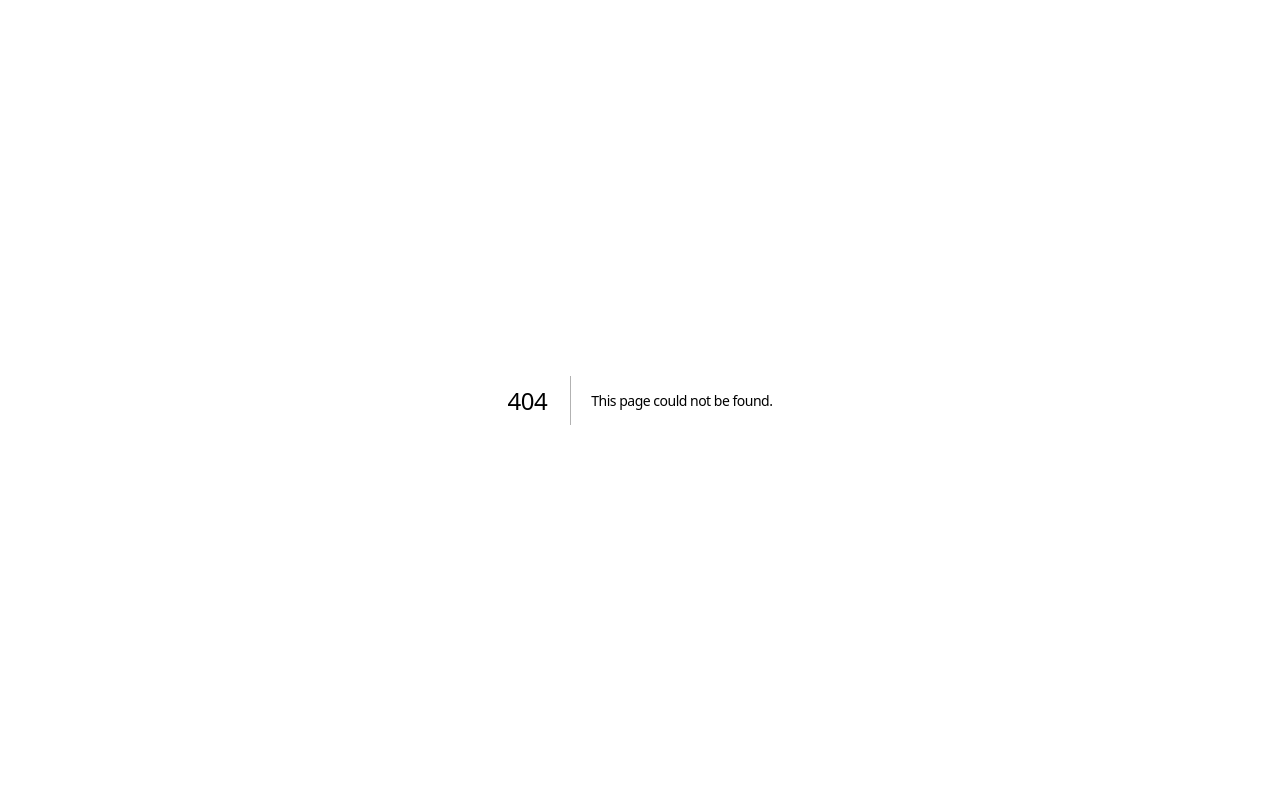
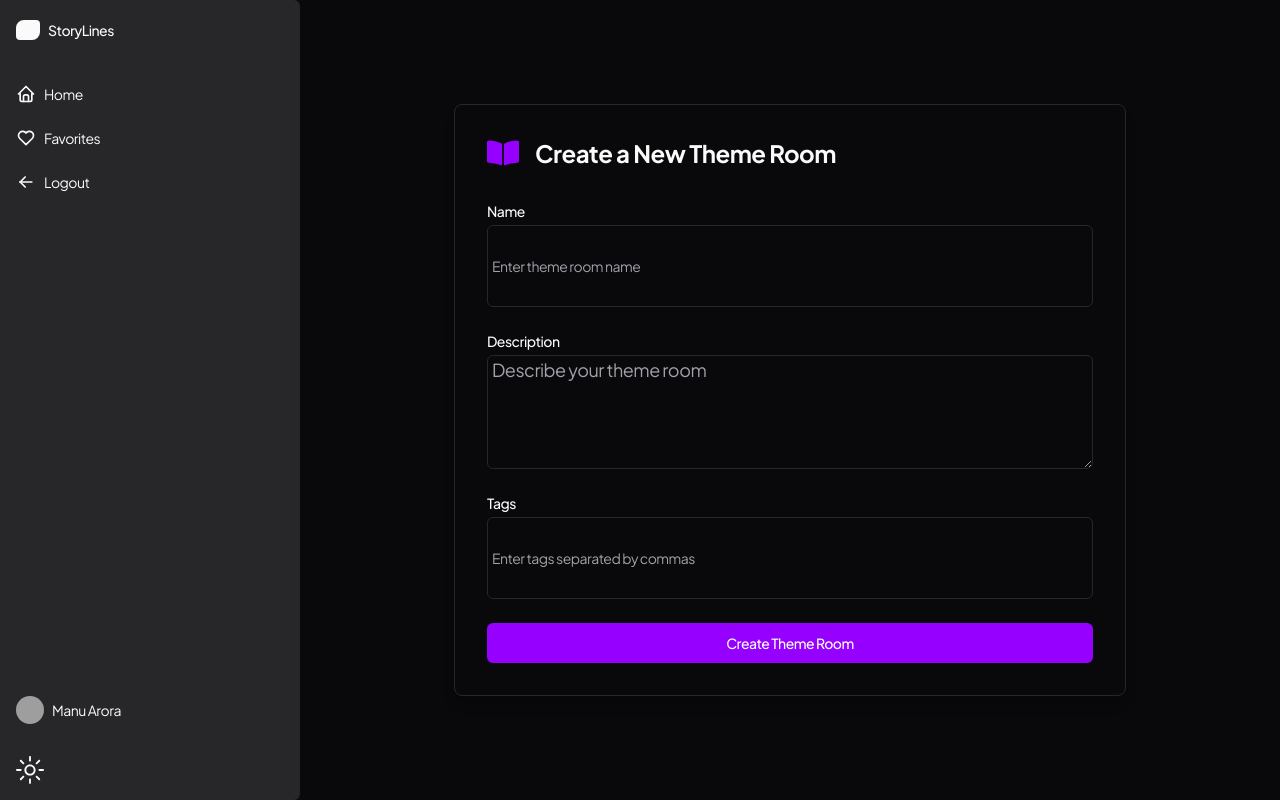
Before and after one commit to praneethravuri/storylines, a Next.js app: page /create-theme in a window 1280 px wide. Before the commit this address had no page. Built offline with nearby package versions, Linux system fonts and the light colour scheme; grey boxes are pictures that could not be loaded.

Commit message:
feat: theme room creation

```diff
--- /dev/null
+++ b/app/api/create-theme/route.ts
@@ -0,0 +1,33 @@
+import { NextRequest, NextResponse } from 'next/server';
+import { connectToDB } from '@/utils/connectToDb';
+import ThemeRoom from '@/schema/themeRoomSchema';
+
+export async function POST(request: NextRequest) {
+  try {
+    await connectToDB();
+
+    const body = await request.json();
+    const { name, description, tags } = body;
+
+    if (!name || !description || !tags || !Array.isArray(tags)) {
+      return NextResponse.json({ message: 'Invalid input data' }, { status: 400 });
+    }
+
+    const newThemeRoom = new ThemeRoom({
+      name,
+      description,
+      tags
+    });
+
+    const savedThemeRoom = await newThemeRoom.save();
+
+    return NextResponse.json({
+      message: 'Theme room created successfully',
+      themeRoom: savedThemeRoom
+    }, { status: 201 });
+
+  } catch (error) {
+    console.error('Error creating theme room:', error);
+    return NextResponse.json({ message: 'Internal Server Error' }, { status: 500 });
+  }
+}
--- /dev/null
+++ b/app/create-theme/page.tsx
@@ -0,0 +1,123 @@
+"use client";
+import React, { useState, FormEvent, Suspense } from 'react';
+import { useRouter } from 'next/navigation';
+import { Input } from "@/components/ui/input";
+import { Textarea } from "@/components/ui/textarea";
+import { useToast } from '@/components/ui/use-toast';
+import { FaBookOpen } from 'react-icons/fa';
+import { Button } from "@/components/ui/button";
+import { SidebarNav } from "@/components/SidebarNav";
+import LoadingScreen from '@/components/LoadingScreen';
+
+const CreateThemeRoom = () => {
+    const [name, setName] = useState('');
+    const [description, setDescription] = useState('');
+    const [tags, setTags] = useState('');
+    const { toast } = useToast();
+    const router = useRouter();
+
+    const handleSubmit = async (e: FormEvent) => {
+        e.preventDefault();
+
+        try {
+            const response = await fetch('/api/create-theme', {
+                method: 'POST',
+                headers: {
+                    'Content-Type': 'application/json',
+                },
+                body: JSON.stringify({
+                    name,
+                    description,
+                    tags: tags.split(',').map(tag => tag.trim()),
+                }),
+            });
+
+            if (response.ok) {
+                toast({
+                    title: "Theme room created successfully",
+                    description: "Your new realm awaits exploration.",
+                });
+                setName('');
+                setDescription('');
+                setTags('');
+                router.push('/theme-rooms');
+            } else {
+                const errorData = await response.json();
+                toast({
+                    title: "Failed to create theme room",
+                    description: errorData.message || "The realm remains uncharted. Please try again.",
+                    variant: "destructive"
+                });
+            }
+        } catch (error) {
+            console.error('Error creating theme room:', error);
+            toast({
+                title: "An error occurred",
+                description: "The mystical energies faltered. Please try again.",
+                variant: "destructive"
+            });
+        }
+    };
+
+    return (
+        <div className='h-screen flex'>
+            <div className='flex-shrink-0'>
+                <SidebarNav />
+            </div>
+            <div className='flex-grow overflow-auto'>
+                <Suspense fallback={<LoadingScreen />}>
+                    <div className='flex justify-center items-center min-h-screen bg-background'>
+                        <div className='p-8 w-full max-w-2xl bg-card rounded-lg shadow-lg border border-border'>
+                            <div className="space-y-8">
+                                <div className="flex items-center space-x-4">
+                                    <FaBookOpen className="icon-primary text-primary" />
+                                    <h1 className="text-2xl font-bold">Create a New Theme Room</h1>
+                                </div>
+                                <form onSubmit={handleSubmit} className="space-y-6">
+                                    <div>
+                                        <label htmlFor="name" className="block text-sm font-medium text-foreground">Name</label>
+                                        <Input
+                                            id="name"
+                                            className='w-full mt-1'
+                                            placeholder='Enter theme room name'
+                                            value={name}
+                                            onChange={(e) => setName(e.target.value)}
+                                            required
+                                        />
+                                    </div>
+                                    <div>
+                                        <label htmlFor="description" className="block text-sm font-medium text-foreground">Description</label>
+                                        <Textarea
+                                            id="description"
+                                            rows={4}
+                                            className='w-full mt-1'
+                                            placeholder='Describe your theme room'
+                                            value={description}
+                                            onChange={(e) => setDescription(e.target.value)}
+                                            required
+                                        />
+                                    </div>
+                                    <div>
+                                        <label htmlFor="tags" className="block text-sm font-medium text-foreground">Tags</label>
+                                        <Input
+                                            id="tags"
+                                            className='w-full mt-1'
+                                            placeholder='Enter tags separated by commas'
+                                            value={tags}
+                                            onChange={(e) => setTags(e.target.value)}
+                                        />
+                                    </div>
+                                    <Button type="submit" className='w-full'>
+                                        Create Theme Room
+                                    </Button>
+                                </form>
+                            </div>
+                        </div>
+                    </div>
+                </Suspense>
+            </div>
+        </div>
+    );
+};
+
+export default CreateThemeRoom;
--- a/app/home/page.tsx
+++ b/app/home/page.tsx
@@ -44,19 +44,19 @@ const ThemeRoomsPage = () => {
     }
 
     return (
-        <div className="min-h-screen text-foreground">
+        <div className="min-h-screen text-foreground overflow-y-hidden">
             <div className="flex">
                 <div className="flex-shrink-0">
                     <SidebarNav />
                 </div>
-                <div className="flex-grow p-8">
+                <div className="flex-grow p-8 overflow-y-auto">
                     <div className="max-w-7xl mx-auto">
                         <div className="flex justify-between items-center mb-8">
                             <h1 className="text-4xl font-bold">Theme Rooms</h1>
-                            <button className="btn btn-primary flex items-center gap-2">
+                            <Link href="/create-theme" className="btn btn-primary flex items-center gap-2">
                                 <Plus size={20} />
-                                Create Room
-                            </button>
+                                <p className='hidden md:block'>Create Room</p>
+                            </Link>
                         </div>
                         <div className="relative mb-6">
                             <input
@@ -76,7 +76,7 @@ const ThemeRoomsPage = () => {
                                         <p className="text-muted-foreground mb-4 flex-grow">{room.description}</p>
                                         <div className="flex flex-wrap gap-2">
                                             {room.tags.map((tag, index) => (
-                                                <span key={index} className="text-xs font-medium bg-accent text-accent-foreground px-2 py-1 rounded-full">
+                                                <span key={index} className="text-xs font-medium bg-background text-foreground px-2 py-1 rounded-full">
                                                     {capitalize(tag)}
                                                 </span>
                                             ))}
--- a/components/SidebarNav.tsx
+++ b/components/SidebarNav.tsx
@@ -46,7 +46,7 @@ export function SidebarNav() {
         "h-screen"
       )}
     >
-      <Sidebar open={open} setOpen={setOpen}>
+      <Sidebar open={open} setOpen={setOpen} >
         <SidebarBody className="flex flex-col justify-between h-full">
           <div className="flex flex-col flex-1 overflow-y-auto overflow-x-hidden">
             {open ? <Logo /> : <LogoIcon />}
```
